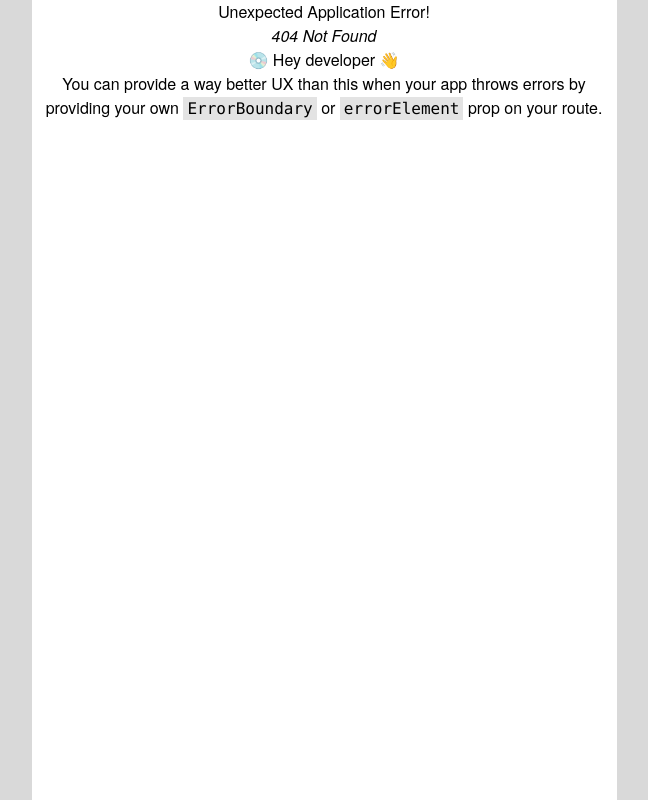
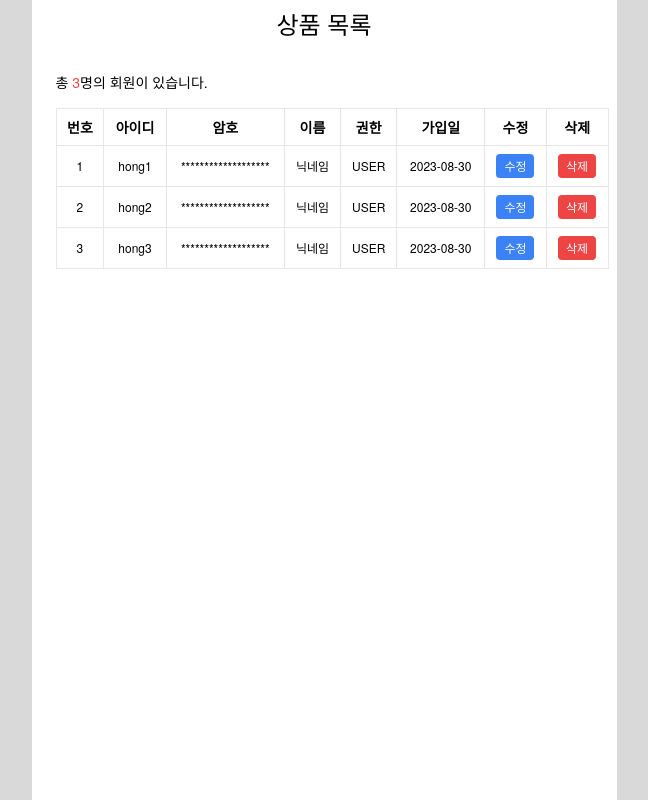
Before and after one commit to Digital-Hana-Starbucks/Starbucks_frontend, a React (Vite) app: page /adminUserList in a window 1280 px wide. Before the commit this address had no page. Shown: the whole page, without its empty margins (316-964 px from the left). Built offline with nearby package versions, Linux system fonts and the light colour scheme.

Commit message:
Feat: 사용자 목록 ui(#12)

```diff
--- a/src/components/molecules/ListTableRow.tsx
+++ b/src/components/molecules/ListTableRow.tsx
@@ -8,9 +8,9 @@ interface Props {
 
 const TableRow: React.FC<Props> = ({ rowData, onDelete, onEdit }) => {
   return (
-    <tr>
+    <tr className="text-xs">
       {rowData.map((cellData, index) => (
-        <td key={index} className="border p-2">
+        <td key={index} className="border p-2 ">
           {typeof cellData === "string" && cellData.startsWith("http") ? (
             <img src={cellData} alt="menu" className="h-16 w-16" />
           ) : (
@@ -18,7 +18,7 @@ const TableRow: React.FC<Props> = ({ rowData, onDelete, onEdit }) => {
           )}
         </td>
       ))}
-      <td className="border p-2">
+      <td className="border p-2 ">
         {onEdit && (
           <TableButton
             className="bg-blue-500 hover:bg-blue-700 text-white font py-1 px-2 rounded"
@@ -28,7 +28,7 @@ const TableRow: React.FC<Props> = ({ rowData, onDelete, onEdit }) => {
           </TableButton>
         )}
       </td>
-      <td className="border p-2">
+      <td className="border p-2 ">
         {onDelete && (
           <TableButton
             className="bg-red-500 hover:bg-red-700 text-white font py-1 px-2 rounded"
--- a/src/components/organisms/ListTable.tsx
+++ b/src/components/organisms/ListTable.tsx
@@ -17,7 +17,7 @@ const ListTable: React.FC<Props> = ({
   return (
     <table className="table-auto border-collapse w-full border p-2 m-2">
       <thead>
-        <tr>
+        <tr className="text-sm">
           {columns.map((column, index) => (
             <th className="border p-2" key={index}>
               {column}
--- a/src/main.tsx
+++ b/src/main.tsx
@@ -10,6 +10,7 @@ import Login from "./pages/Login";
 import Signup from "./pages/Signup";
 import AdminMenuList from "./pages/AdminMunuList";
 import AdminMenuEdit from "./pages/AdminMenuEdit";
+import AdminUserList from "./pages/AdminUserList";
 
 const router = createBrowserRouter([
   {
@@ -23,6 +24,7 @@ const router = createBrowserRouter([
       { path: "signup", element: <Signup /> },
       { path: "adminMenuList", element: <AdminMenuList /> },
       { path: "adminMenuEdit/:idx", element: <AdminMenuEdit /> },
+      { path: "adminUserList", element: <AdminUserList /> },
     ],
   },
 ]);
--- a/src/pages/AdminMunuList.tsx
+++ b/src/pages/AdminMunuList.tsx
@@ -99,12 +99,12 @@ const AdminMenuList: React.FC = () => {
 
   return (
     <div>
-      <h1 className="text-3xl m-2">상품 목록</h1>
+      <h1 className="text-2xl m-2">상품 목록</h1>
       {menus.length === 0 || menus == null ? (
         <p>메뉴가 없습니다</p>
       ) : (
         <div className="mx-auto p-4 max-w-screen-lg flex flex-col items-start">
-          <h2 className="m-2">
+          <h2 className="m-2 text-sm">
             총 <p className="text-red-500 inline-block">{menus.length}</p>개의
             메뉴가 있습니다.
           </h2>
--- /dev/null
+++ b/src/pages/AdminUserList.tsx
@@ -0,0 +1,83 @@
+import React, { useEffect, useState } from "react";
+import { useNavigate } from "react-router-dom";
+import ListTable from "../components/organisms/ListTable";
+
+const columnsForUser = ["번호", "아이디", "암호", "이름", "권한", "가입일"];
+
+const AdminUserList: React.FC = () => {
+  const navigate = useNavigate();
+
+  const users = [
+    {
+      user_idx: 1,
+      user_id: "hong1",
+      user_pw: "dfkajd216dfafa3faef",
+      user_nickname: "닉네임",
+      user_role: "USER",
+      user_point: 0,
+      user_join_date: "2023-08-30",
+    },
+    {
+      user_idx: 2,
+      user_id: "hong2",
+      user_pw: "dfkajd216dfafa3faef",
+      user_nickname: "닉네임",
+      user_role: "USER",
+      user_point: 0,
+      user_join_date: "2023-08-30",
+    },
+    {
+      user_idx: 3,
+      user_id: "hong3",
+      user_pw: "dfkajd216dfafa3faef",
+      user_nickname: "닉네임",
+      user_role: "USER",
+      user_point: 0,
+      user_join_date: "2023-08-30",
+    },
+  ];
+  const handleDelete = (index: number) => {
+    console.log(`Delete item at index ${index}`);
+  };
+
+  const handleEdit = (index: number) => {
+    const userIndex = users[index]?.user_idx;
+    if (userIndex !== undefined) {
+      navigate(`/adminUserEdit/${userIndex}`);
+      console.log(`Edit item at index ${userIndex}`);
+    } else {
+      console.error(`User index not found for index ${index}`);
+    }
+  };
+
+  return (
+    <div>
+      <h1 className="text-2xl m-2">상품 목록</h1>
+      {users.length === 0 || users == null ? (
+        <p>회원목록이 없습니다</p>
+      ) : (
+        <div className="mx-auto p-4 max-w-screen-lg flex flex-col items-start">
+          <h2 className="m-2 text-sm">
+            총 <p className="text-red-500 inline-block">{users.length}</p>명의
+            회원이 있습니다.
+          </h2>
+          <ListTable
+            tableData={users.map((users, index) => [
+              index + 1,
+              users.user_id,
+              users.user_pw.replace(/./g, "*"), // 비밀번호를 길이만큼 *로 대체합니다.
+              users.user_nickname,
+              users.user_role,
+              users.user_join_date,
+            ])}
+            columns={columnsForUser}
+            onDelete={handleDelete}
+            onEdit={handleEdit}
+          />
+        </div>
+      )}
+    </div>
+  );
+};
+
+export default AdminUserList;
```
Also changed, not shown: src/types/user.d.ts (added, +11 -0 lines).
